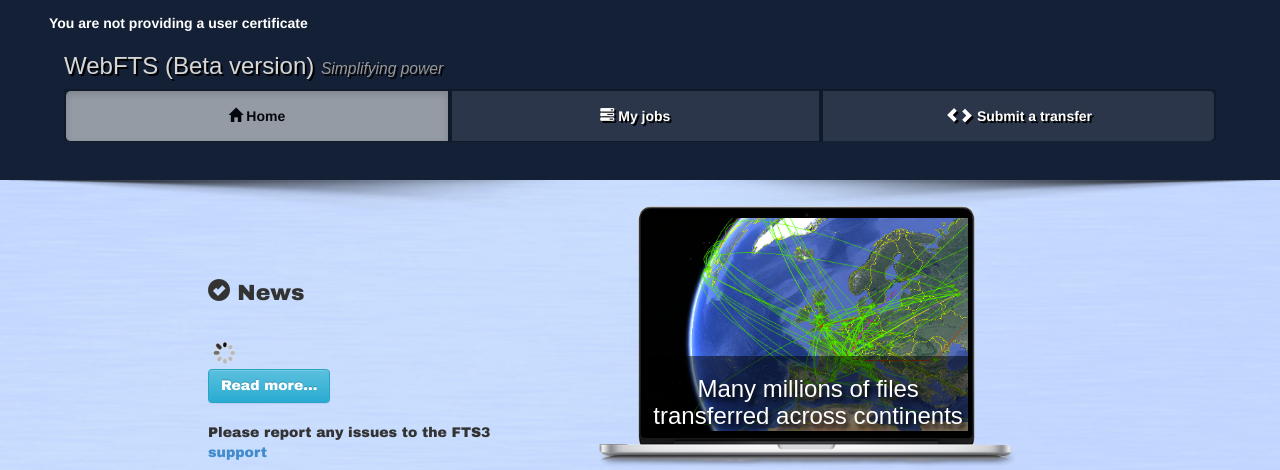
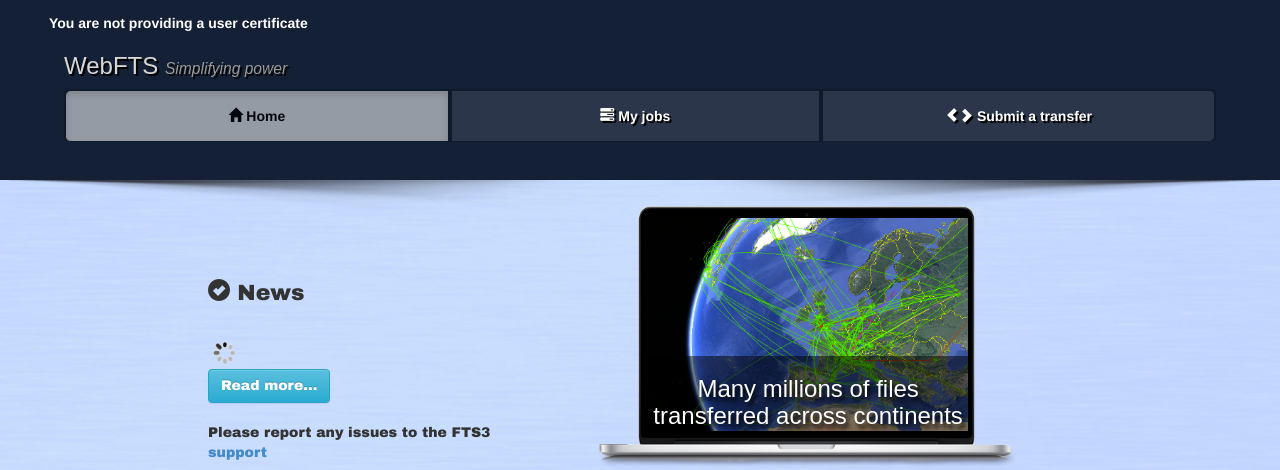
Before and after one commit to cern-fts/webfts, a PHP site: page / in a window 1280 px wide. Shown: the top 470 px of the page. Run offline with PHP 8.4, Linux system fonts and the light colour scheme; some libraries are stand-ins or nearby versions.

Commit message:
removing the Beta version

```diff
--- a/index.php
+++ b/index.php
@@ -162,7 +162,7 @@ $( document ).ready(function() {
 			</div>
 
 			<div class="masthead">
-				<h3 class="text-muted">WebFTS (Beta version)  <small><em>Simplifying power</em></small></h3>
+				<h3 class="text-muted">WebFTS  <small><em>Simplifying power</em></small></h3>
 				<ul class="nav nav-justified" >
 					<li class="active"
 						data-step="2"
--- a/submit.php
+++ b/submit.php
@@ -76,7 +76,7 @@ $( document ).ready(function() {
 					</div>
 
 					<div class="masthead">
-						<h3 class="text-muted">WebFTS (Beta version)  <small><em>Simplifying power</em></small></h3>
+						<h3 class="text-muted">WebFTS <small><em>Simplifying power</em></small></h3>
 						<ul class="nav nav-justified">
 							<li><a href="index.php"><i class="glyphicon glyphicon-home"></i>&nbsp;Home</a></li>
 							<li><a href="transmissions.php"><i class="glyphicon glyphicon-tasks"></i>&nbsp;My jobs</a></li>
--- a/transmissions.php
+++ b/transmissions.php
@@ -74,7 +74,7 @@
 			</div>
 
 			<div class="masthead">
-				<h3 class="text-muted">WebFTS  (Beta version)  <small><em>Simplifying power</em></small></h3>
+				<h3 class="text-muted">WebFTS  <small><em>Simplifying power</em></small></h3>
 				<ul class="nav nav-justified">
 					<li><a href="index.php"><i class="glyphicon glyphicon-home"></i>&nbsp;Home</a></li>
 					<li class="active"><a href="#"><i class="glyphicon glyphicon-tasks"></i>&nbsp;My jobs</a></li>
```
